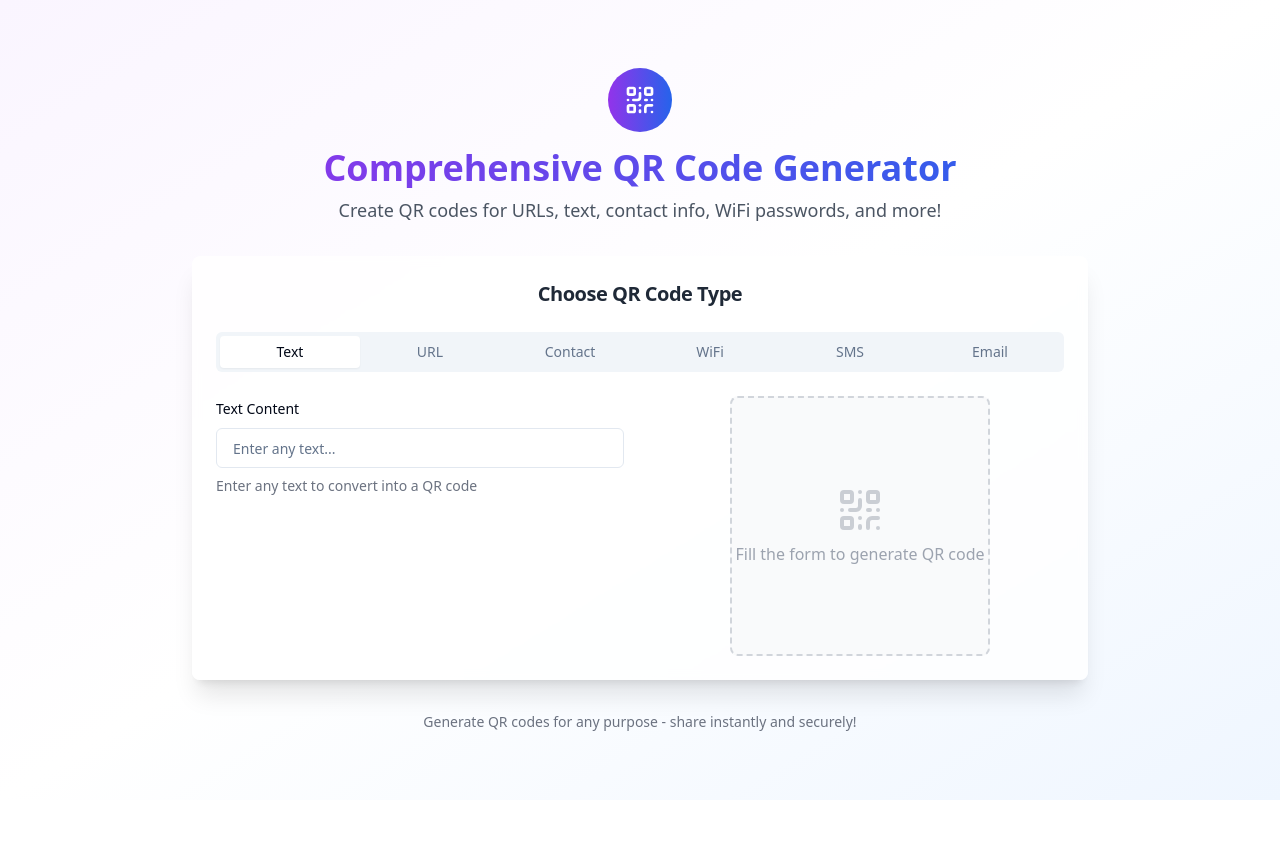
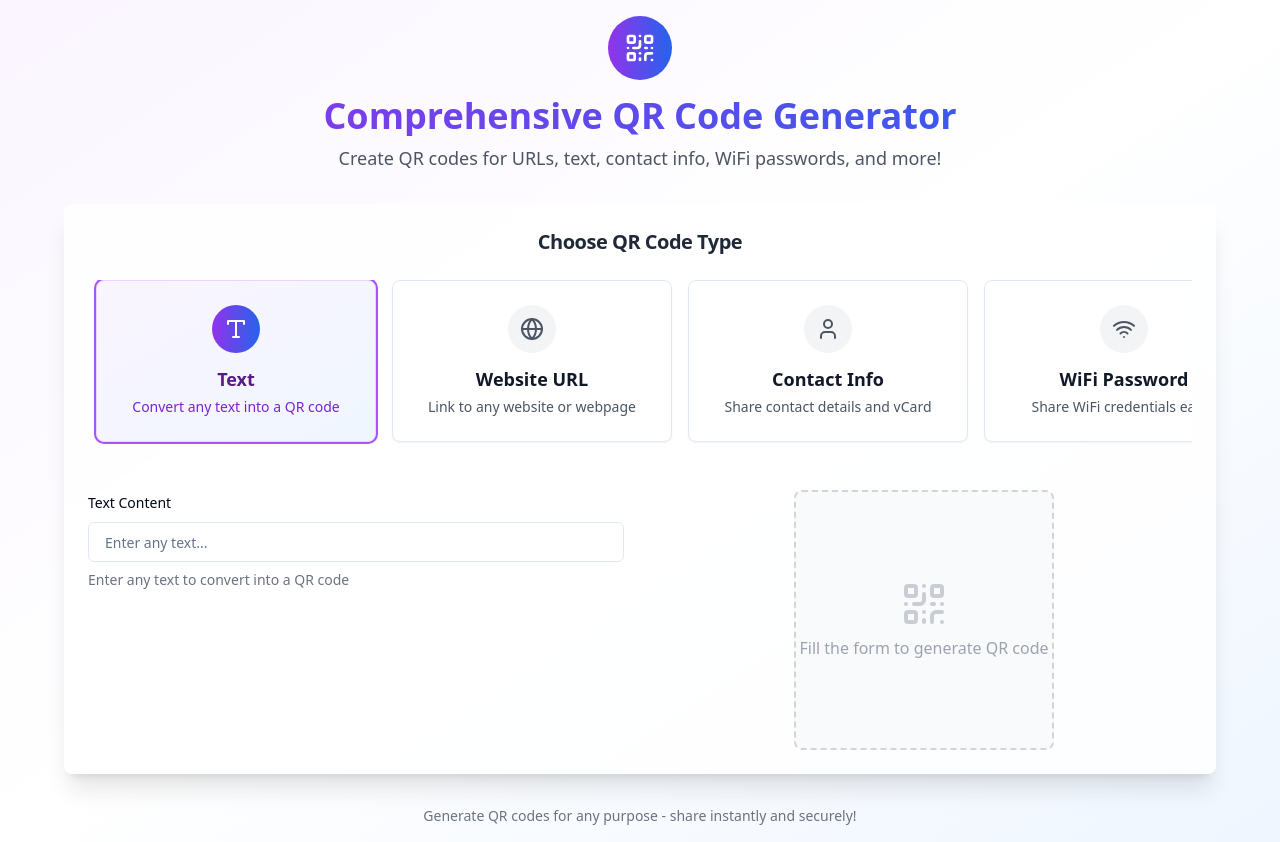
Before and after one commit to talha7k/qrcode-magic, a React (Vite) app: page / in a window 1280 px wide. Before the commit the page ends 800 px from the top, so only its background shows below. Built offline with nearby package versions, Linux system fonts and the light colour scheme.

Commit message:
Refactor: Replace tabs with scrollable cards
Replaces the tabbed interface with a horizontal scrollable card design.
The form updates at the bottom when a card is clicked.

```diff
--- a/src/components/QRGenerator.tsx
+++ b/src/components/QRGenerator.tsx
@@ -3,9 +3,9 @@ import React, { useState, useEffect, useRef } from 'react';
 import QRCode from 'qrcode';
 import { Button } from '@/components/ui/button';
 import { Card, CardContent, CardHeader, CardTitle } from '@/components/ui/card';
-import { Tabs, TabsContent, TabsList, TabsTrigger } from '@/components/ui/tabs';
-import { QrCode, Download, Copy, Check } from 'lucide-react';
+import { QrCode, Download, Copy, Check, Type, Globe, User, Wifi, MessageSquare, Mail } from 'lucide-react';
 import { useToast } from '@/hooks/use-toast';
+import QRTypeCard from './QRTypeCard';
 import TextQRForm from './qr-forms/TextQRForm';
 import URLQRForm from './qr-forms/URLQRForm';
 import ContactQRForm from './qr-forms/ContactQRForm';
@@ -17,9 +17,48 @@ const QRGenerator = () => {
   const [qrDataUrl, setQrDataUrl] = useState('');
   const [isLoading, setIsLoading] = useState(false);
   const [copied, setCopied] = useState(false);
-  const [activeTab, setActiveTab] = useState('text');
+  const [activeType, setActiveType] = useState('text');
   const canvasRef = useRef<HTMLCanvasElement>(null);
   const { toast } = useToast();
+
+  const qrTypes = [
+    {
+      id: 'text',
+      title: 'Text',
+      description: 'Convert any text into a QR code',
+      icon: Type
+    },
+    {
+      id: 'url',
+      title: 'Website URL',
+      description: 'Link to any website or webpage',
+      icon: Globe
+    },
+    {
+      id: 'contact',
+      title: 'Contact Info',
+      description: 'Share contact details and vCard',
+      icon: User
+    },
+    {
+      id: 'wifi',
+      title: 'WiFi Password',
+      description: 'Share WiFi credentials easily',
+      icon: Wifi
+    },
+    {
+      id: 'sms',
+      title: 'SMS Message',
+      description: 'Pre-filled text message',
+      icon: MessageSquare
+    },
+    {
+      id: 'email',
+      title: 'Email',
+      description: 'Pre-filled email with subject',
+      icon: Mail
+    }
+  ];
 
   const generateQR = async (inputText: string) => {
     if (!inputText.trim()) {
@@ -59,7 +98,7 @@ const QRGenerator = () => {
     if (!qrDataUrl) return;
 
     const link = document.createElement('a');
-    link.download = `qr-code-${activeTab}.png`;
+    link.download = `qr-code-${activeType}.png`;
     link.href = qrDataUrl;
     link.click();
 
@@ -96,9 +135,28 @@ const QRGenerator = () => {
     }
   };
 
+  const renderForm = () => {
+    switch (activeType) {
+      case 'text':
+        return <TextQRForm onGenerate={generateQR} />;
+      case 'url':
+        return <URLQRForm onGenerate={generateQR} />;
+      case 'contact':
+        return <ContactQRForm onGenerate={generateQR} />;
+      case 'wifi':
+        return <WiFiQRForm onGenerate={generateQR} />;
+      case 'sms':
+        return <SMSQRForm onGenerate={generateQR} />;
+      case 'email':
+        return <EmailQRForm onGenerate={generateQR} />;
+      default:
+        return <TextQRForm onGenerate={generateQR} />;
+    }
+  };
+
   return (
     <div className="min-h-screen bg-gradient-to-br from-purple-50 via-white to-blue-50 flex items-center justify-center p-4">
-      <div className="w-full max-w-4xl">
+      <div className="w-full max-w-6xl">
         <div className="text-center mb-8">
           <div className="inline-flex items-center justify-center w-16 h-16 bg-gradient-to-r from-purple-600 to-blue-600 rounded-full mb-4">
             <QrCode className="w-8 h-8 text-white" />
@@ -115,42 +173,27 @@ const QRGenerator = () => {
           <CardHeader>
             <CardTitle className="text-xl text-gray-800 text-center">Choose QR Code Type</CardTitle>
           </CardHeader>
-          <CardContent className="space-y-6">
-            <Tabs value={activeTab} onValueChange={setActiveTab} className="w-full">
-              <TabsList className="grid w-full grid-cols-3 lg:grid-cols-6 mb-6">
-                <TabsTrigger value="text">Text</TabsTrigger>
-                <TabsTrigger value="url">URL</TabsTrigger>
-                <TabsTrigger value="contact">Contact</TabsTrigger>
-                <TabsTrigger value="wifi">WiFi</TabsTrigger>
-                <TabsTrigger value="sms">SMS</TabsTrigger>
-                <TabsTrigger value="email">Email</TabsTrigger>
-              </TabsList>
+          <CardContent className="space-y-8">
+            {/* Horizontal Scrollable Cards */}
+            <div className="overflow-x-auto pb-4">
+              <div className="flex gap-4 min-w-max px-2">
+                {qrTypes.map((type) => (
+                  <QRTypeCard
+                    key={type.id}
+                    icon={type.icon}
+                    title={type.title}
+                    description={type.description}
+                    isActive={activeType === type.id}
+                    onClick={() => setActiveType(type.id)}
+                  />
+                ))}
+              </div>
+            </div>
 
+            {/* Form and QR Code Display */}
             <div className="grid grid-cols-1 lg:grid-cols-2 gap-8">
               <div className="space-y-4">
-                  <TabsContent value="text" className="mt-0">
-                    <TextQRForm onGenerate={generateQR} />
-                  </TabsContent>
-
-                  <TabsContent value="url" className="mt-0">
-                    <URLQRForm onGenerate={generateQR} />
-                  </TabsContent>
-
-                  <TabsContent value="contact" className="mt-0">
-                    <ContactQRForm onGenerate={generateQR} />
-                  </TabsContent>
-
-                  <TabsContent value="wifi" className="mt-0">
-                    <WiFiQRForm onGenerate={generateQR} />
-                  </TabsContent>
-
-                  <TabsContent value="sms" className="mt-0">
-                    <SMSQRForm onGenerate={generateQR} />
-                  </TabsContent>
-
-                  <TabsContent value="email" className="mt-0">
-                    <EmailQRForm onGenerate={generateQR} />
-                  </TabsContent>
+                {renderForm()}
               </div>
 
               <div className="flex flex-col items-center space-y-4">
@@ -208,7 +251,6 @@ const QRGenerator = () => {
                 )}
               </div>
             </div>
-            </Tabs>
           </CardContent>
         </Card>
 
--- /dev/null
+++ b/src/components/QRTypeCard.tsx
@@ -0,0 +1,57 @@
+
+import React from 'react';
+import { Card, CardContent } from '@/components/ui/card';
+import { LucideIcon } from 'lucide-react';
+
+interface QRTypeCardProps {
+  icon: LucideIcon;
+  title: string;
+  description: string;
+  isActive: boolean;
+  onClick: () => void;
+}
+
+const QRTypeCard: React.FC<QRTypeCardProps> = ({
+  icon: Icon,
+  title,
+  description,
+  isActive,
+  onClick
+}) => {
+  return (
+    <Card
+      className={`min-w-[280px] cursor-pointer transition-all duration-300 hover:shadow-lg ${
+        isActive
+          ? 'ring-2 ring-purple-500 bg-gradient-to-br from-purple-50 to-blue-50 border-purple-200'
+          : 'hover:border-purple-200 hover:bg-purple-50/50'
+      }`}
+      onClick={onClick}
+    >
+      <CardContent className="p-6">
+        <div className="flex flex-col items-center text-center space-y-3">
+          <div className={`p-3 rounded-full ${
+            isActive
+              ? 'bg-gradient-to-r from-purple-600 to-blue-600 text-white'
+              : 'bg-gray-100 text-gray-600'
+          }`}>
+            <Icon className="w-6 h-6" />
+          </div>
+          <div>
+            <h3 className={`font-semibold text-lg ${
+              isActive ? 'text-purple-900' : 'text-gray-900'
+            }`}>
+              {title}
+            </h3>
+            <p className={`text-sm mt-1 ${
+              isActive ? 'text-purple-700' : 'text-gray-600'
+            }`}>
+              {description}
+            </p>
+          </div>
+        </div>
+      </CardContent>
+    </Card>
+  );
+};
+
+export default QRTypeCard;
```
Lines whose indentation alone changed are shown as unchanged.
